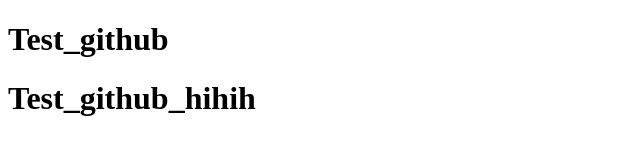
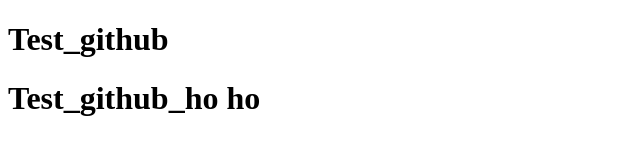
Before and after one commit to LinhTinh1005/github-demo, a plain HTML site: page index.html in a window 1280 px wide. Shown: the full height of the page, 0-640 px from the left. Drawn offline with Linux system fonts and the light colour scheme.

Commit message:
Sưa file de tao confict

```diff
--- a/index.html
+++ b/index.html
@@ -8,7 +8,7 @@
 </head>
 <body>
     <h1>Test_github</h1>
-    <h1>Test_github_hihih
+    <h1>Test_github_ho ho
     </h1>
 
 </body>
```
